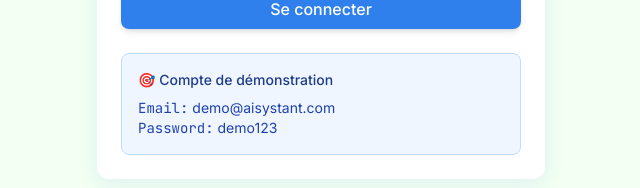
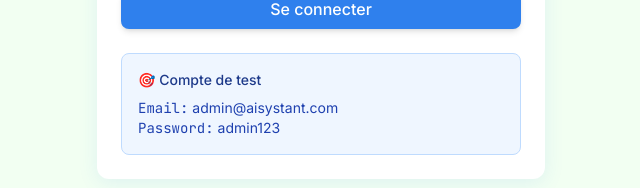
Before and after one commit to Tom-rib/Chatops-commander, a React (Vite) app in the folder frontend/: page /login in a window 1280 px wide. Shown: the part 484-672 px from the top of the page, without its empty margins (319-959 px from the left). Built offline with nearby package versions, Linux system fonts and the light colour scheme; no server answers.

Commit message:
correction api.ts

```diff
--- a/frontend/src/pages/Login.tsx
+++ b/frontend/src/pages/Login.tsx
@@ -2,7 +2,7 @@ import { useState, FormEvent } from 'react'
 import { Link, useNavigate } from 'react-router-dom'
 import { useAuth } from '../context/AuthContext'
 import { Mail, Lock, AlertCircle, Loader } from 'lucide-react'
-import logo from '../../public/logo-192.png'
+import logo from '/logo-192.png'
 
 export default function Login() {
   const [email, setEmail] = useState('')
@@ -20,7 +20,8 @@ export default function Login() {
 
     try {
       await login(email, password)
-      navigate('/dashboard')
+      // Force la redirection après connexion réussie
+      window.location.href = '/dashboard'
     } catch (err: any) {
       setError(err.message || 'Erreur lors de la connexion')
     } finally {
@@ -121,10 +122,10 @@ export default function Login() {
 
             {/* Demo credentials */}
             <div className="bg-blue-50 border border-blue-200 rounded-lg p-4 text-sm">
-              <p className="font-medium text-blue-900 mb-2">🎯 Compte de démonstration</p>
+              <p className="font-medium text-blue-900 mb-2">🎯 Compte de test</p>
               <p className="text-blue-800">
-                <span className="font-mono">Email:</span> demo@aisystant.com<br />
-                <span className="font-mono">Password:</span> demo123
+                <span className="font-mono">Email:</span> admin@aisystant.com<br />
+                <span className="font-mono">Password:</span> admin123
               </p>
             </div>
           </form>
```
